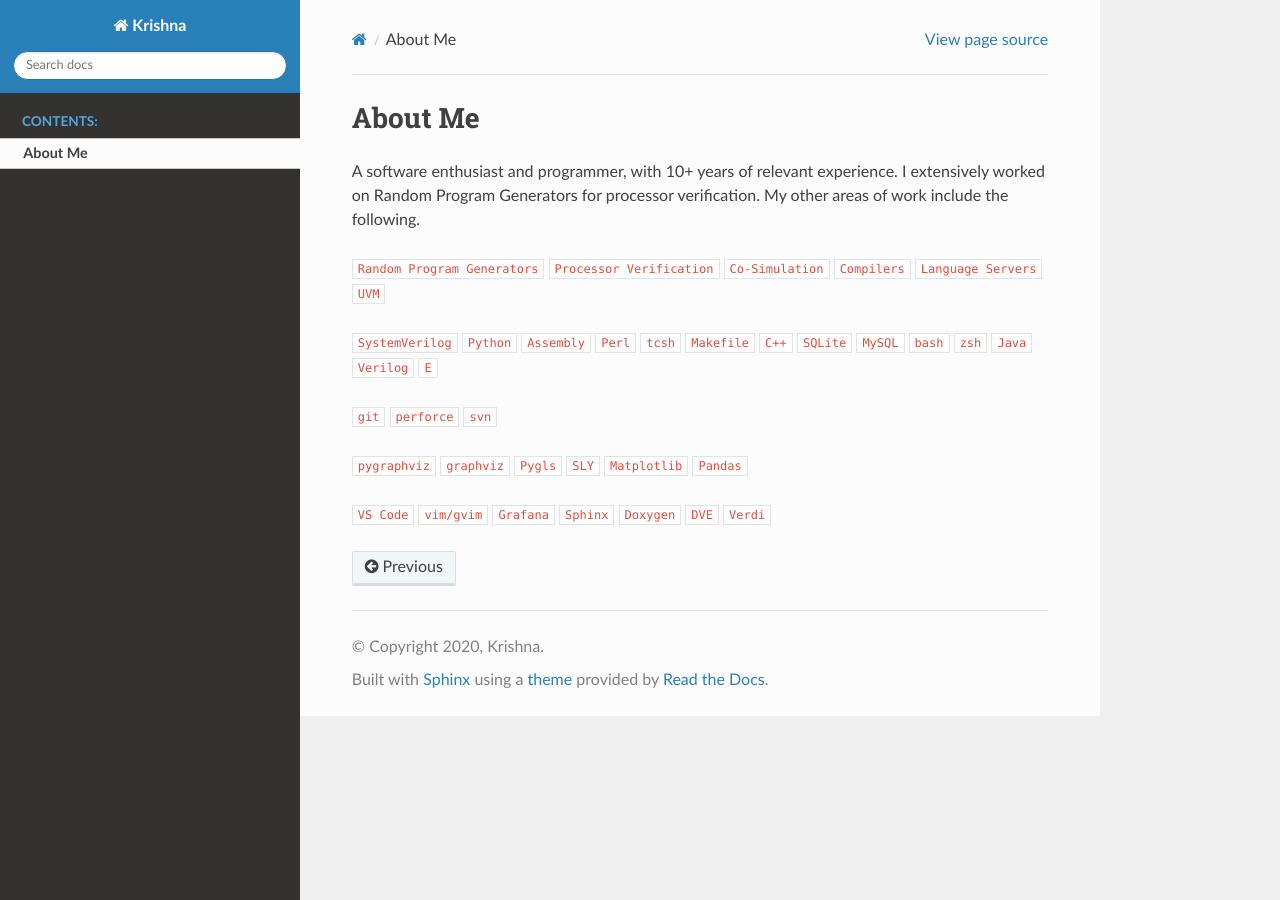
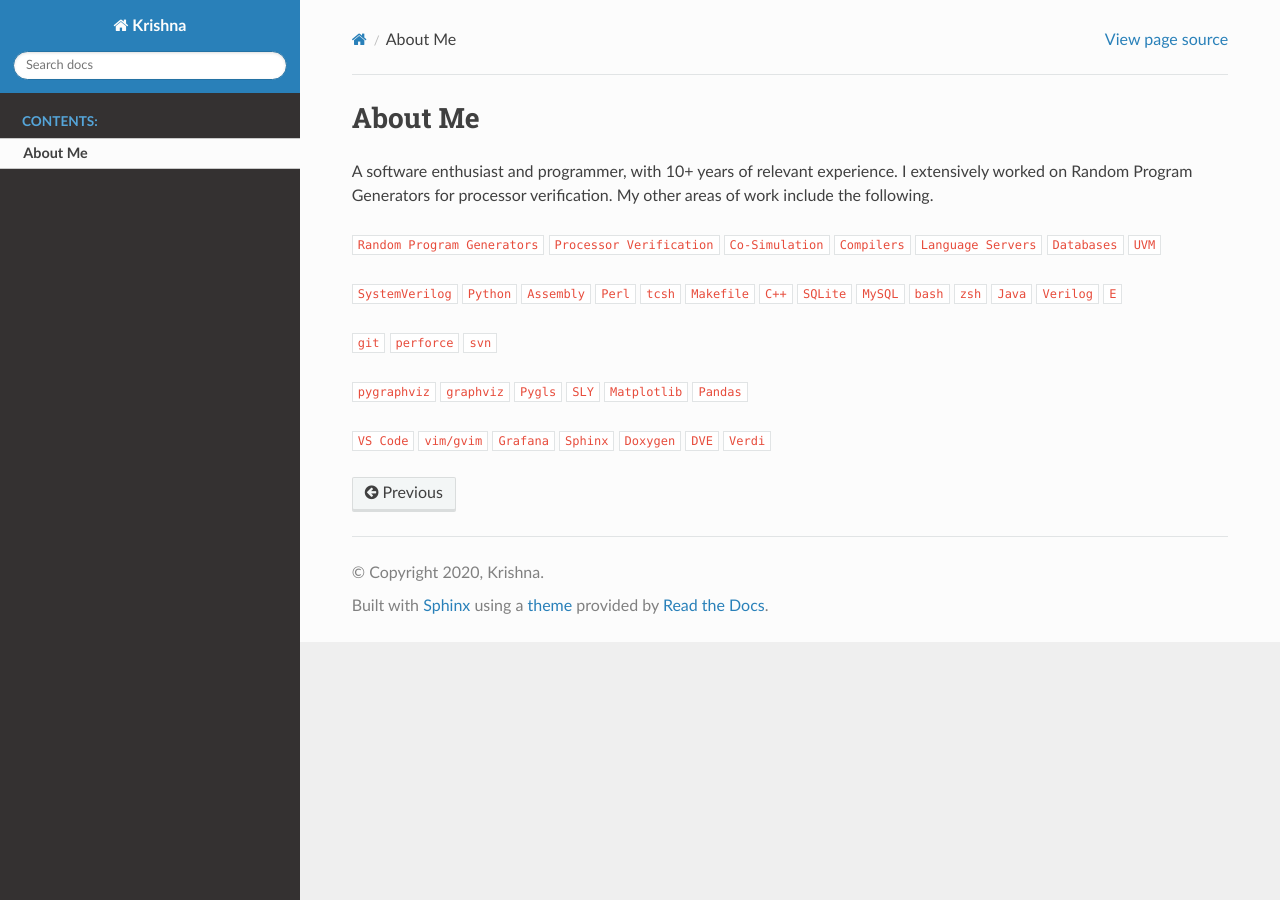
Before and after one commit to krishvk/krishvk.github.io, a Sphinx documentation site: the page built from docs/source/me.rst, in a window 1280 px wide. Built offline with Sphinx 7.4.7 and the Read the Docs theme 2.0.0, drawn with Linux system fonts in a browser that asks for light colours.

Commit message:
Get the wide screen back

```diff
--- a/docs/source/conf.py
+++ b/docs/source/conf.py
@@ -60,7 +60,6 @@ html_theme_options = {
 
 master_doc = 'index'
 
-"""def setup(app):
+def setup(app):
     '''Use customizations'''
     app.add_css_file('my_theme.css')
-"""
--- a/docs/source/me.rst
+++ b/docs/source/me.rst
@@ -9,6 +9,7 @@ Random Program Generators for processor verification. My other areas of work inc
 :code:`Co-Simulation`
 :code:`Compilers`
 :code:`Language Servers`
+:code:`Databases`
 :code:`UVM`
 
 :code:`SystemVerilog`
```
